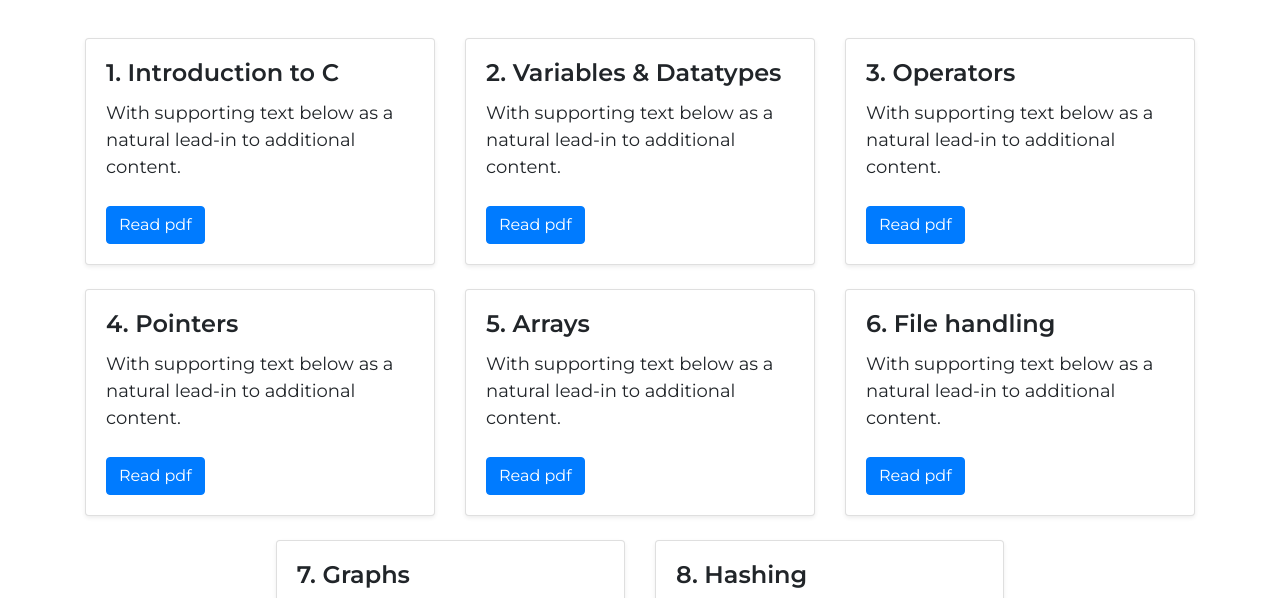
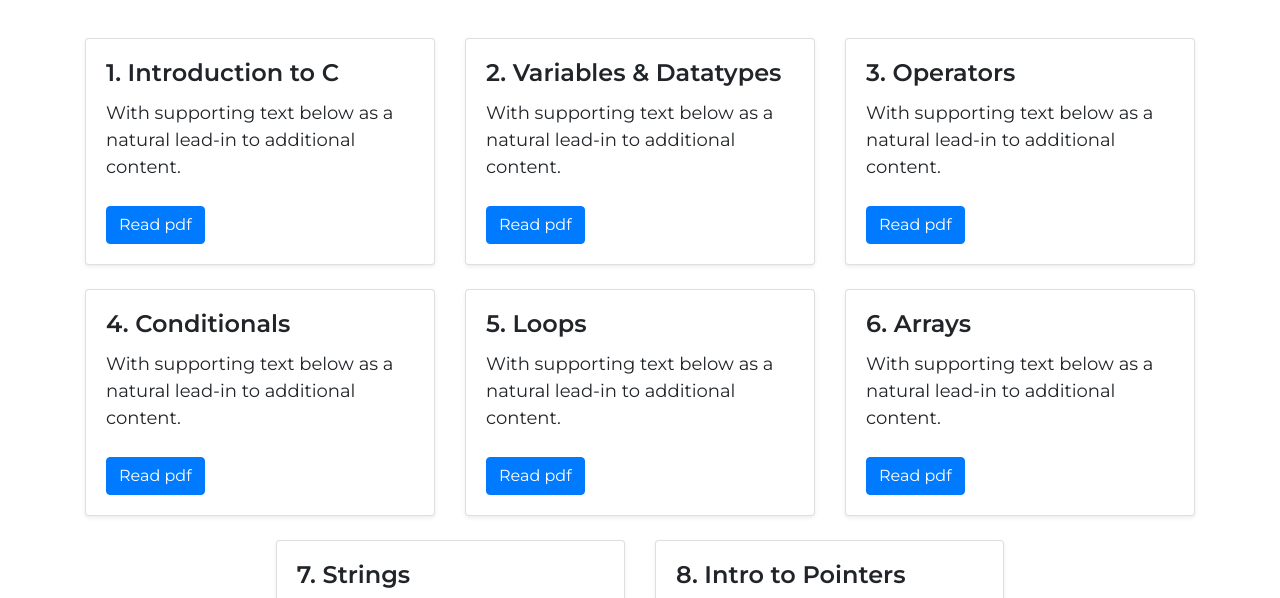
Before and after one commit to anubhavbagri/SigmaPi-Website, a plain HTML site: page Pages/c-language.html in a window 1280 px wide. Shown: the part 159-757 px from the top of the page. Drawn offline with nearby package versions, Linux system fonts and the light colour scheme.

Commit message:
fix: heading names

```diff
--- a/Pages/c-language.html
+++ b/Pages/c-language.html
@@ -119,7 +119,7 @@
                             <div class="col-xl-4 col-lg-4 col-md-6 col-sm-12 col-12">
                                 <div class="card mb-4 shadow-sm">
                                     <div class="card-body">
-                                        <h4 class="card-title">4. Pointers</h4>
+                                        <h4 class="card-title">4. Conditionals</h4>
                                         <p class="card-text">With supporting text below as a natural lead-in to
                                             additional content.</p>
                                         <a href="#" class="btn btn-primary">Read pdf</a>
@@ -129,7 +129,7 @@
                             <div class="col-xl-4 col-lg-4 col-md-6 col-sm-12 col-12">
                                 <div class="card mb-4 shadow-sm">
                                     <div class="card-body">
-                                        <h4 class="card-title">5. Arrays</h4>
+                                        <h4 class="card-title">5. Loops</h4>
                                         <p class="card-text">With supporting text below as a natural lead-in to
                                             additional content.</p>
                                         <a href="#" class="btn btn-primary">Read pdf</a>
@@ -139,7 +139,7 @@
                             <div class="col-xl-4 col-lg-4 col-md-6 col-sm-12 col-12">
                                 <div class="card mb-4 shadow-sm">
                                     <div class="card-body">
-                                        <h4 class="card-title">6. File handling</h4>
+                                        <h4 class="card-title">6. Arrays</h4>
                                         <p class="card-text">With supporting text below as a natural lead-in to
                                             additional content.</p>
                                         <a href="#" class="btn btn-primary">Read pdf</a>
@@ -150,7 +150,7 @@
                                 <div class="col-xl-4 col-lg-4 col-md-6 col-sm-12 col-12">
                                     <div class="card mb-4 shadow-sm">
                                         <div class="card-body">
-                                            <h4 class="card-title">7. Graphs</h4>
+                                            <h4 class="card-title">7. Strings</h4>
                                             <p class="card-text">A non-linear data structure consisting of nodes and
                                                 edges used to solve real-life problems.</p>
                                             <a href="#" class="btn btn-primary">Read more</a>
@@ -160,7 +160,7 @@
                                 <div class="col-xl-4 col-lg-4 col-md-6 col-sm-12 col-12">
                                     <div class="card mb-4 shadow-sm">
                                         <div class="card-body">
-                                            <h4 class="card-title">8. Hashing</h4>
+                                            <h4 class="card-title">8. Intro to Pointers</h4>
                                             <p class="card-text">It is a process of mapping keys, values into the hash
                                                 table
                                                 by
```
